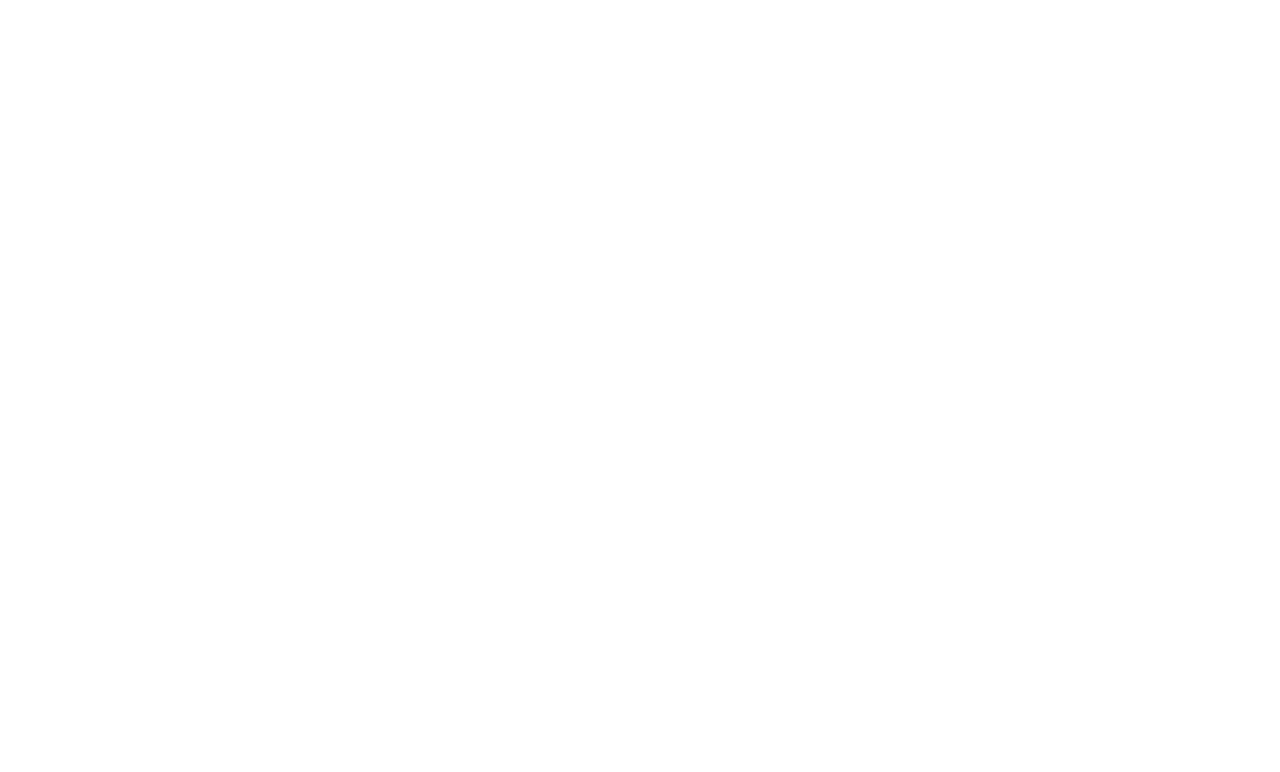
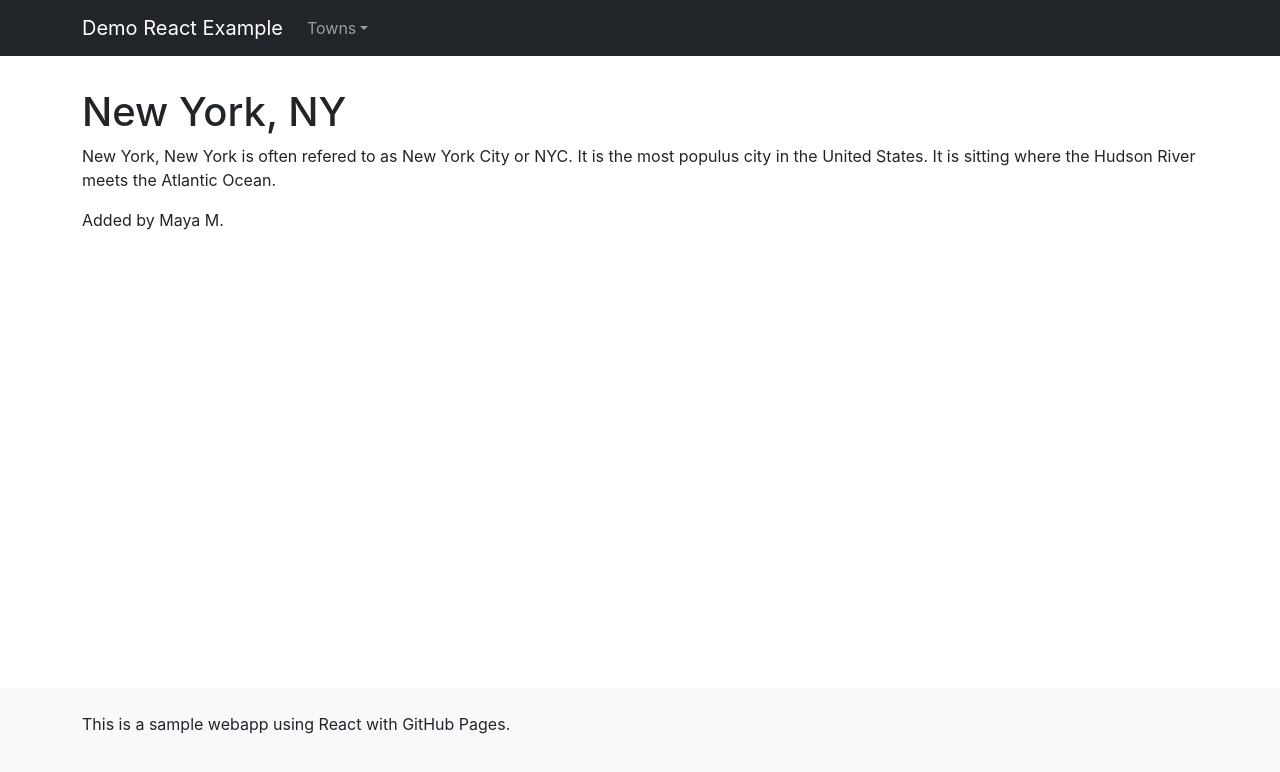
Before and after one commit to ucsb-cs156-s23/team00-s23-7pm-2, a React (Create React App) app in the folder frontend/: page /team00-s23-7pm-2/towns/NewYork in a window 1280 px wide. Before the commit this address had no page. Shown: the top 772 px of the page. Built offline with nearby package versions, Linux system fonts and the light colour scheme.

Commit message:
my - added Route in App.js for New York

```diff
--- a/frontend/src/App.js
+++ b/frontend/src/App.js
@@ -3,6 +3,7 @@
 import AvilaBeachPage from "main/pages/AvilaBeachPage";
 import LosAlamosPage from "main/pages/LosAlamosPage";
 import ArroyoGrandePage from "main/pages/ArroyoGrandePage";
+import NewYorkPage from "main/pages/NewYorkPage";
 
 import "bootstrap/dist/css/bootstrap.css";
 
@@ -13,6 +14,7 @@
     <BrowserRouter basename="/team00-s23-7pm-2">
       <Routes>
         <Route exact path="/" element={<HomePage />} />
+        <Route exact path="/towns/NewYork" element={<NewYorkPage />} />
         <Route exact path="/towns/AvilaBeach" element={<AvilaBeachPage />} />
         <Route exact path="/towns/LosAlamos" element={<LosAlamosPage />} />
         <Route exact path="/towns/ArroyoGrande" element={<ArroyoGrandePage />} />
--- a/frontend/src/main/pages/NewYorkPage.js
+++ b/frontend/src/main/pages/NewYorkPage.js
@@ -6,7 +6,8 @@
       <div className="pt-2">
         <h1>New York, NY</h1>
         <p>
-         New York, New York is often refered to as New York City or NYC. It is the most populus city in the United States. It is sitting where the Hudson River meets the Atlantic Ocean.
+         New York, New York is often refered to as New York City or NYC.
+         It is the most populus city in the United States. It is sitting where the Hudson River meets the Atlantic Ocean.
         </p>
         <p>Added by Maya M.</p>
       </div>
```
